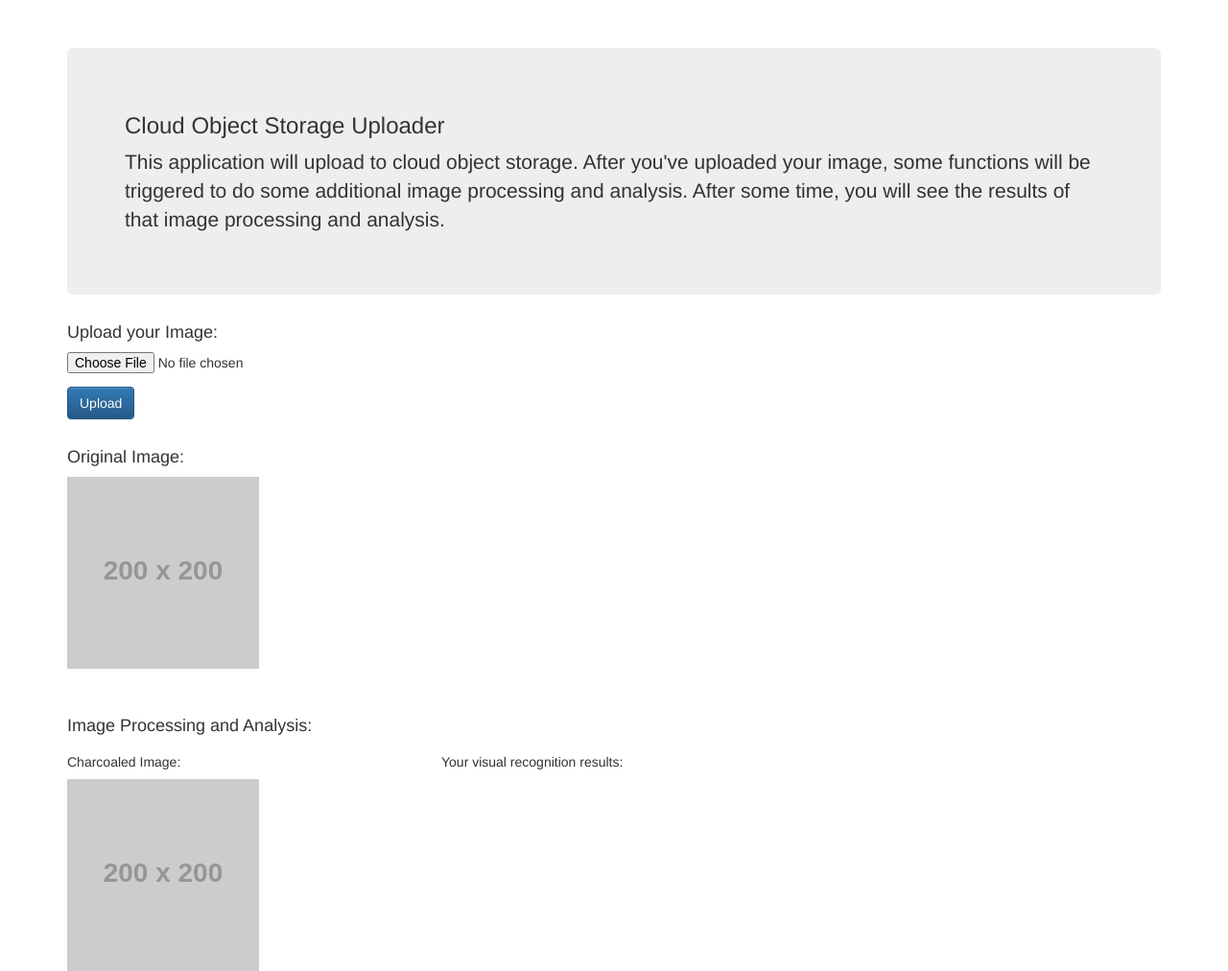
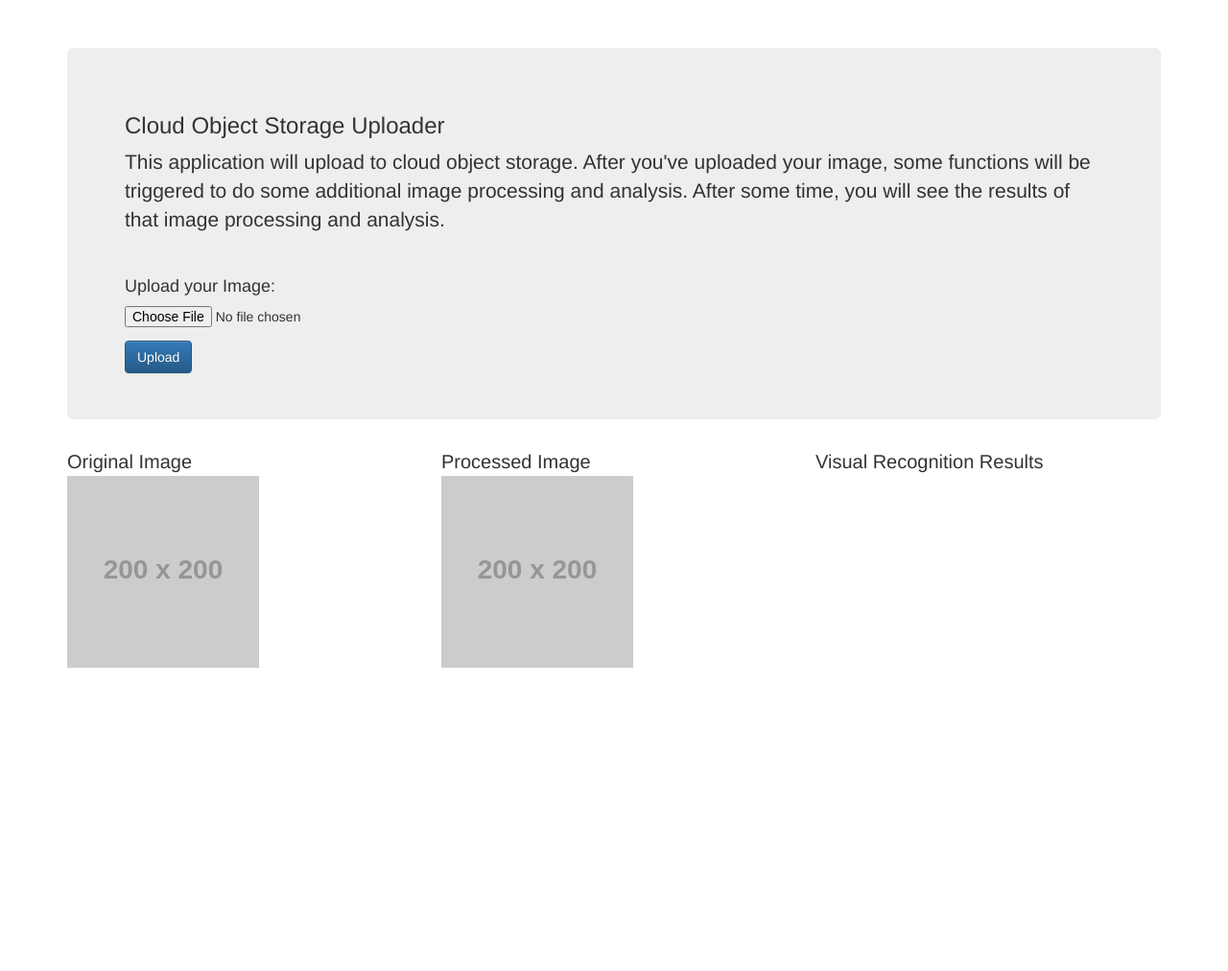
Before and after one commit to IBM/cos-trigger-functions, a website: page app/ui/index.html in a window 1280 px wide. Shown: the whole page at 96% size. After the commit the page ends 800 px from the top, so only its background shows below. Drawn offline with nearby package versions, Linux system fonts and the light colour scheme; placeholder pictures from the web are drawn by us.

Commit message:
update with new style

```diff
--- a/app/ui/css/style.css
+++ b/app/ui/css/style.css
@@ -5,3 +5,8 @@ body {
     padding: 40px 15px;
     text-align: center;
   }
+
+.titlerow {
+  font-size: 20px;
+  font-family: Helvetica;
+}
--- a/app/ui/index.html
+++ b/app/ui/index.html
@@ -13,28 +13,32 @@
       <div class="jumbotron">
         <h3>Cloud Object Storage Uploader</h1>
         <p>This application will upload to cloud object storage. After you've uploaded your image, some functions will be triggered to do some additional image processing and analysis. After some time, you will see the results of that image processing and analysis.</p>
-      </div>
+        <br/>
         <h4> Upload your Image:</h4>
         <form id="myform" enctype="multipart/form-data">
             <input id="theFile" type="file" name="body" required>
         </form>
         <button class="btn btn-primary" onclick="uploadImageAndGetProcessedImages()"> Upload </button>
-      <br/><br/>
-      <h4> Original Image:</h4>
+      </div>
+      <div class="row">
+        <div class="col-sm-4 titlerow">
+          Original Image
+        </div>
+        <div class="col-sm-4 titlerow">
+          Processed Image
+        </div>
+        <div class="col-sm-4 titlerow">
+          Visual Recognition Results
+        </div>
+      </div>
       <div class="row">
         <div class="col-md-4">
           <img src="https://via.placeholder.com/200x200" class="my-image" id="original-image" style="max-width: 200px; height: auto;"></img>
         </div>
-      </div>
-      <br/><br/>
-      <h4> Image Processing and Analysis:</h4>
-      <div class = "row">
         <div class="col-md-4">
-          <h5>Charcoaled Image:</h5>
             <img src="https://via.placeholder.com/200x200" class="my-image" id="grey-image" style="max-width: 200px; height: auto;"></img>
           </div>
         <div class="col-md-4">
-          <h5>Your visual recognition results:</h5>
             <p id="vr-text"></p>
         </div>
       </div>
```
Lines whose indentation alone changed are shown as unchanged.
